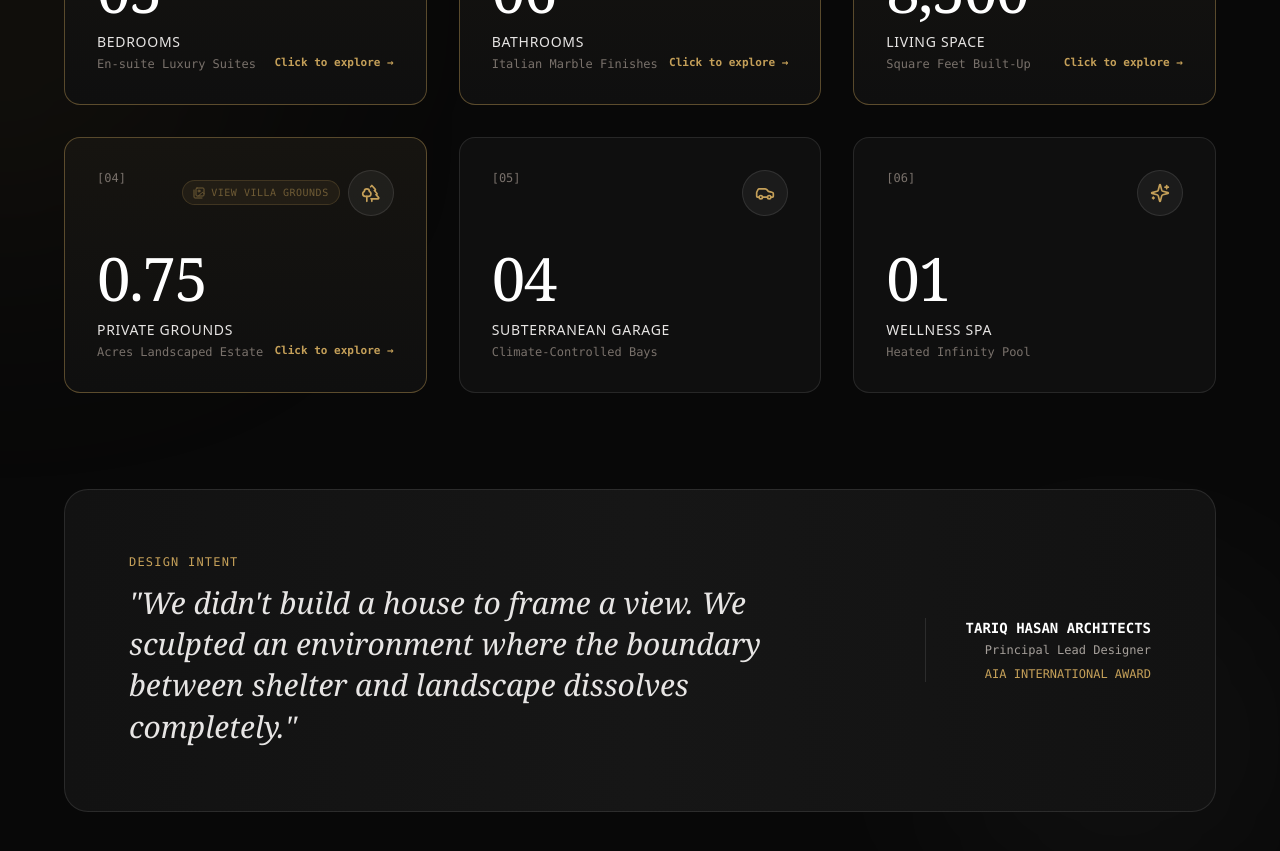
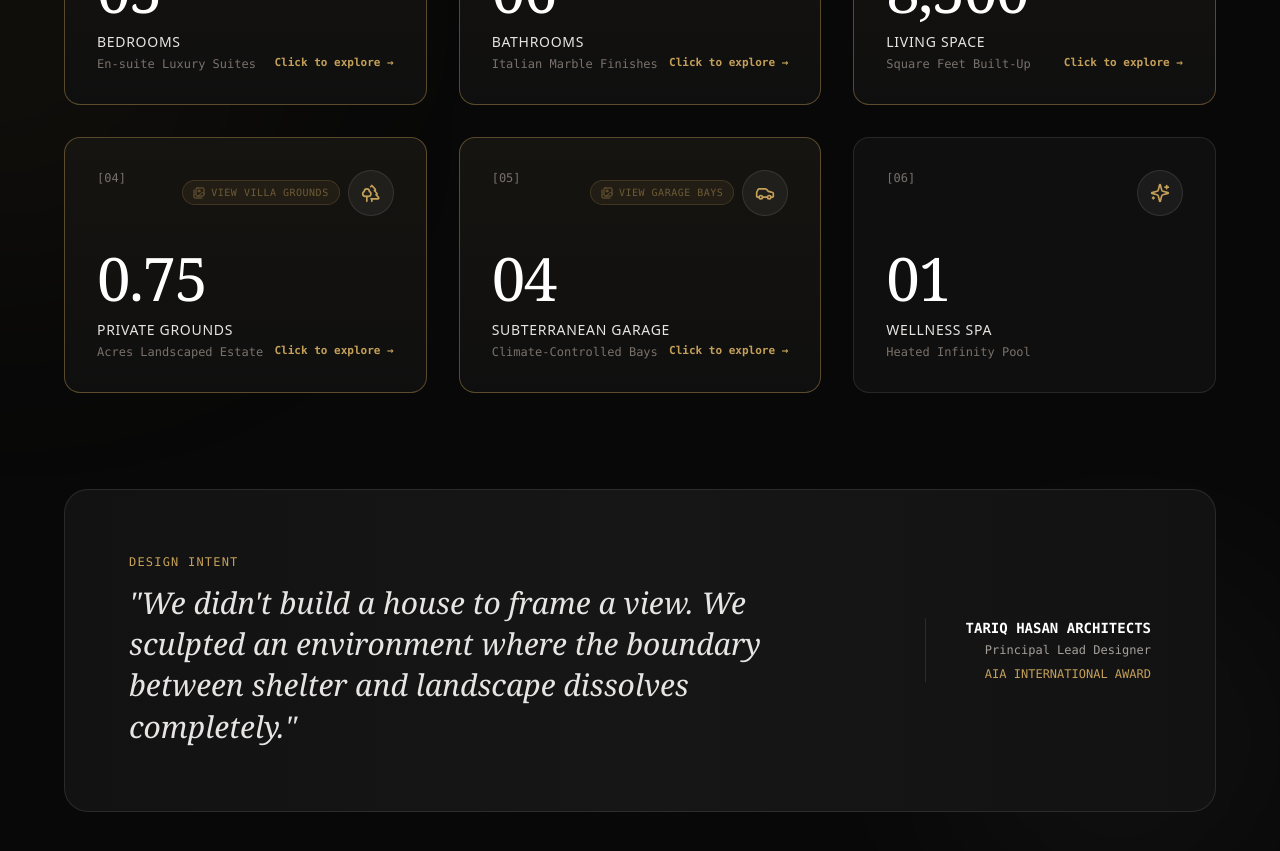
Before and after one commit to im-abdulhanan/Real-Estate-, a React (Vite) app: page / in a window 1280 px wide. Shown: the part 4160-5011 px from the top of the page. Built offline with nearby package versions, Linux system fonts and the light colour scheme; a web font is replaced by a local one.

Commit message:
Add interactive Subterranean Garage gallery modal

```diff
--- a/src/components/PropertyInfo.tsx
+++ b/src/components/PropertyInfo.tsx
@@ -2,7 +2,7 @@ import React, { useState, useEffect } from 'react';
 import { BedDouble, Bath, Maximize, Trees, Car, Sparkles, X, ChevronLeft, ChevronRight, Images } from 'lucide-react';
 
 export const PropertyInfo: React.FC = () => {
-  const [activeModal, setActiveModal] = useState<'bedrooms' | 'bathrooms' | 'livingspace' | 'villa' | null>(null);
+  const [activeModal, setActiveModal] = useState<'bedrooms' | 'bathrooms' | 'livingspace' | 'villa' | 'garage' | null>(null);
   const [activeImageIndex, setActiveImageIndex] = useState<number>(0);
 
   const bedroomImages = [
@@ -77,13 +77,24 @@ export const PropertyInfo: React.FC = () => {
     },
   ];
 
+  const garageImages = [
+    {
+      src: '/Garage/garage.jpeg',
+      title: 'Subterranean Climate Garage',
+      subtitle: '4-Car Climate Showcase Bays · Subterranean Level',
+      description: 'Subterranean subterranean garage with epoxy polished flooring, integrated EV fast-charging pillars, security turntable, and climate control (20°C).',
+    },
+  ];
+
   const currentGalleryImages = activeModal === 'bedrooms'
     ? bedroomImages
     : activeModal === 'bathrooms'
     ? bathroomImages
     : activeModal === 'livingspace'
     ? livingSpaceImages
-    : villaImages;
+    : activeModal === 'villa'
+    ? villaImages
+    : garageImages;
 
   // Handle keyboard navigation inside gallery modals
   useEffect(() => {
@@ -106,7 +117,7 @@ export const PropertyInfo: React.FC = () => {
     setActiveImageIndex((prev) => (prev - 1 + currentGalleryImages.length) % currentGalleryImages.length);
   };
 
-  const openGallery = (type: 'bedrooms' | 'bathrooms' | 'livingspace' | 'villa') => {
+  const openGallery = (type: 'bedrooms' | 'bathrooms' | 'livingspace' | 'villa' | 'garage') => {
     setActiveModal(type);
     setActiveImageIndex(0);
   };
@@ -148,7 +159,15 @@ export const PropertyInfo: React.FC = () => {
       modalType: 'villa' as const,
       badge: 'View Villa Grounds',
     },
-    { label: 'Subterranean Garage', value: '04', detail: 'Climate-Controlled Bays', icon: Car, isInteractive: false },
+    {
+      label: 'Subterranean Garage',
+      value: '04',
+      detail: 'Climate-Controlled Bays',
+      icon: Car,
+      isInteractive: true,
+      modalType: 'garage' as const,
+      badge: 'View Garage Bays',
+    },
     { label: 'Wellness Spa', value: '01', detail: 'Heated Infinity Pool', icon: Sparkles, isInteractive: false },
   ];
 
@@ -259,7 +278,7 @@ export const PropertyInfo: React.FC = () => {
 
       </div>
 
-      {/* --- GALLERY LIGHTBOX MODAL (BEDROOMS, BATHROOMS, LIVING SPACE, VILLA GROUNDS) --- */}
+      {/* --- GALLERY LIGHTBOX MODAL (BEDROOMS, BATHROOMS, LIVING SPACE, VILLA GROUNDS, GARAGE) --- */}
       {activeModal !== null && (
         <div className="fixed inset-0 z-50 bg-black/95 backdrop-blur-2xl flex items-center justify-center p-4 sm:p-8">
 
@@ -305,7 +324,7 @@ export const PropertyInfo: React.FC = () => {
                 className="w-full h-full object-cover transition-all duration-700"
               />
               <div className="absolute top-4 left-4 px-3 py-1 bg-black/60 backdrop-blur-md rounded-md border border-white/10 text-xs font-mono text-[#c5a059]">
-                0{activeImageIndex + 1} OF 0{currentGalleryImages.length} · {activeModal === 'bedrooms' ? 'BEDROOM SUITES' : activeModal === 'bathrooms' ? 'ITALIAN MARBLE BATHROOMS' : activeModal === 'livingspace' ? 'GRAND LIVING SPACE' : 'ESTATE GROUNDS & VILLA'}
+                0{activeImageIndex + 1} OF 0{currentGalleryImages.length} · {activeModal === 'bedrooms' ? 'BEDROOM SUITES' : activeModal === 'bathrooms' ? 'ITALIAN MARBLE BATHROOMS' : activeModal === 'livingspace' ? 'GRAND LIVING SPACE' : activeModal === 'villa' ? 'ESTATE GROUNDS & VILLA' : 'SUBTERRANEAN GARAGE BAYS'}
               </div>
             </div>
 
```
Also changed, not shown: 2 other files (tests, documents, lock files or other folders).
